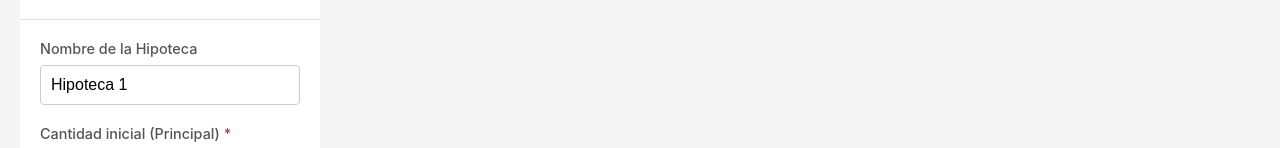
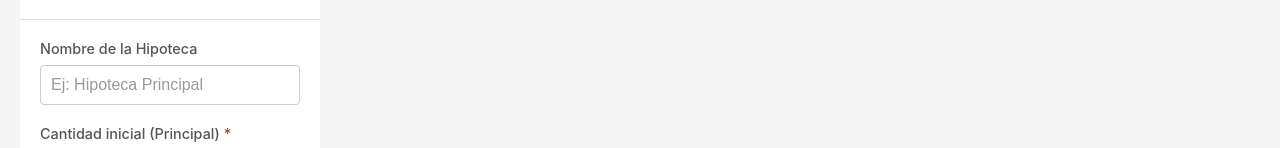
Before and after one commit to aecostas/mortgage-simulator, a React (Vite) app: page / in a window 1280 px wide. Shown: the part 227-375 px from the top of the page. Built offline with nearby package versions, Linux system fonts and the light colour scheme.

Commit message:
Save info between tabs

```diff
--- a/package.json
+++ b/package.json
@@ -14,7 +14,8 @@
     "@patternfly/react-icons": "^6.4.0",
     "@patternfly/react-table": "^6.4.1",
     "react": "^19.2.0",
-    "react-dom": "^19.2.0"
+    "react-dom": "^19.2.0",
+    "zustand": "^5.0.11"
   },
   "devDependencies": {
     "@eslint/js": "^9.39.1",
--- a/src/App.tsx
+++ b/src/App.tsx
@@ -1,71 +1,27 @@
-import { useState } from 'react';
 import { MortgageForm } from './components/MortgageForm/MortgageForm';
 import { AmortizationTable } from './components/AmortizationTable/AmortizationTable';
 import { Tabs } from './components/Tabs/Tabs';
-import { calculateAmortization } from './utils/amortization';
-import type { MortgageConfig, AmortizationRow } from './utils/amortization';
+import { useMortgageStore } from './store/mortgageStore';
 import './App.scss';
 
-interface Mortgage {
-  id: string;
-  name: string;
-  config: MortgageConfig | null;
-  schedule: AmortizationRow[];
-}
+function App() {
+  const mortgages = useMortgageStore((state) => state.mortgages);
+  const activeMortgageId = useMortgageStore((state) => state.activeMortgageId);
+  const addMortgage = useMortgageStore((state) => state.addMortgage);
+  const removeMortgage = useMortgageStore((state) => state.removeMortgage);
+  const setActiveMortgageId = useMortgageStore((state) => state.setActiveMortgageId);
+  const calculateSchedule = useMortgageStore((state) => state.calculateSchedule);
 
-function App() {
-  const [mortgages, setMortgages] = useState<Mortgage[]>([
-    { id: '1', name: 'Hipoteca 1', config: null, schedule: [] },
-  ]);
-  const [activeMortgageId, setActiveMortgageId] = useState<string>('1');
-
-  const handleFormSubmit = (mortgageId: string, config: MortgageConfig) => {
+  const handleFormSubmit = (mortgageId: string, config: Parameters<typeof calculateSchedule>[1]) => {
     try {
-      const schedule = calculateAmortization(config);
-      setMortgages((prev) =>
-        prev.map((m) =>
-          m.id === mortgageId
-            ? { ...m, config, schedule, name: config.name || m.name || `Hipoteca ${mortgageId}` }
-            : m
-        )
-      );
+      calculateSchedule(mortgageId, config);
     } catch (error) {
       alert(error instanceof Error ? error.message : 'Error al calcular la amortización');
     }
   };
 
-  const handleNameChange = (mortgageId: string, newName: string) => {
-    setMortgages((prev) =>
-      prev.map((m) => (m.id === mortgageId ? { ...m, name: newName || `Hipoteca ${mortgageId}` } : m))
-    );
-  };
-
   const handleAddMortgage = () => {
-    const newId = String(Date.now());
-    const newMortgage: Mortgage = {
-      id: newId,
-      name: `Hipoteca ${mortgages.length + 1}`,
-      config: null,
-      schedule: [],
-    };
-    setMortgages((prev) => [...prev, newMortgage]);
-    setActiveMortgageId(newId);
-  };
-
-  const handleRemoveMortgage = (mortgageId: string) => {
-    if (mortgages.length === 1) {
-      alert('Debe haber al menos una hipoteca');
-      return;
-    }
-
-    setMortgages((prev) => {
-      const filtered = prev.filter((m) => m.id !== mortgageId);
-      // Si eliminamos la pestaña activa, activar la primera disponible
-      if (activeMortgageId === mortgageId) {
-        setActiveMortgageId(filtered[0].id);
-      }
-      return filtered;
-    });
+    addMortgage();
   };
 
   const handleTabChange = (tabId: string) => {
@@ -85,9 +41,8 @@ function App() {
           <div className="app-form-wrapper">
             <MortgageForm
               key={mortgage.id}
+              mortgageId={mortgage.id}
               onSubmit={(config) => handleFormSubmit(mortgage.id, config)}
-              initialName={mortgage.name}
-              onNameChange={(newName) => handleNameChange(mortgage.id, newName)}
             />
           </div>
         </div>
@@ -111,9 +66,9 @@ function App() {
       <h1 className="app-title">Calculadora de Hipoteca</h1>
       <Tabs
         tabs={tabs}
-        activeTabId={activeMortgageId}
+        activeTabId={activeMortgageId ?? '1'}
         onTabChange={handleTabChange}
-        onTabClose={handleRemoveMortgage}
+        onTabClose={removeMortgage}
       />
     </div>
   );
--- a/src/components/MortgageForm/MortgageForm.tsx
+++ b/src/components/MortgageForm/MortgageForm.tsx
@@ -1,39 +1,39 @@
-import { useState } from 'react';
 import type { MortgageConfig, InterestPeriod } from '../../utils/amortization';
+import { useMortgageStore } from '../../store/mortgageStore';
 import './MortgageForm.scss';
 
 interface MortgageFormProps {
+  mortgageId: string;
   onSubmit: (config: MortgageConfig) => void;
-  initialName?: string;
-  onNameChange?: (name: string) => void;
 }
 
-export function MortgageForm({ onSubmit, initialName = '', onNameChange }: MortgageFormProps) {
-  const [name, setName] = useState<string>(initialName);
+export function MortgageForm({ mortgageId, onSubmit }: MortgageFormProps) {
+  const mortgage = useMortgageStore((state) => state.getMortgage(mortgageId));
+  const updateFormState = useMortgageStore((state) => state.updateFormState);
+
+  const formState = mortgage?.formState ?? {
+    name: '',
+    principal: 100000,
+    months: 360,
+    periods: [{ startMonth: 1, endMonth: 360, annualInterestRate: 3.5 }],
+  };
+
+  const { name, principal, months, periods } = formState;
 
   const handleNameChange = (newName: string) => {
-    setName(newName);
-    onNameChange?.(newName);
+    updateFormState(mortgageId, { name: newName });
   };
-  const [principal, setPrincipal] = useState<number>(100000);
-  const [months, setMonths] = useState<number>(360);
-  const [periods, setPeriods] = useState<InterestPeriod[]>([
-    { startMonth: 1, endMonth: 360, annualInterestRate: 3.5 },
-  ]);
 
   const handleSubmit = (e: React.FormEvent) => {
     e.preventDefault();
 
-    // Validar que los periodos cubran toda la duración
     const sortedPeriods = [...periods].sort((a, b) => a.startMonth - b.startMonth);
 
-    // Verificar que empiecen en el mes 1
     if (sortedPeriods[0].startMonth !== 1) {
       alert('El primer periodo debe empezar en el mes 1');
       return;
     }
 
-    // Verificar que no haya huecos
     for (let i = 0; i < sortedPeriods.length - 1; i++) {
       if (sortedPeriods[i].endMonth + 1 !== sortedPeriods[i + 1].startMonth) {
         alert('Los periodos deben ser consecutivos sin huecos');
@@ -41,7 +41,6 @@ export function MortgageForm({ onSubmit, initialName = '', onNameChange }: Mortg
       }
     }
 
-    // Verificar que el último periodo cubra hasta el final
     const lastPeriod = sortedPeriods[sortedPeriods.length - 1];
     if (lastPeriod.endMonth < months) {
       alert(`El último periodo debe llegar hasta el mes ${months}`);
@@ -57,10 +56,12 @@ export function MortgageForm({ onSubmit, initialName = '', onNameChange }: Mortg
   };
 
   const handleReset = () => {
-    setName('');
-    setPrincipal(100000);
-    setMonths(360);
-    setPeriods([{ startMonth: 1, endMonth: 360, annualInterestRate: 3.5 }]);
+    updateFormState(mortgageId, {
+      name: mortgage?.name ?? 'Hipoteca 1',
+      principal: 100000,
+      months: 360,
+      periods: [{ startMonth: 1, endMonth: 360, annualInterestRate: 3.5 }],
+    });
   };
 
   const addPeriod = () => {
@@ -72,14 +73,12 @@ export function MortgageForm({ onSubmit, initialName = '', onNameChange }: Mortg
       return;
     }
 
-    const newStartMonth = lastPeriod.endMonth + 1;
     const newPeriod: InterestPeriod = {
-      startMonth: newStartMonth,
+      startMonth: lastPeriod.endMonth + 1,
       endMonth: months,
       annualInterestRate: lastPeriod.annualInterestRate,
     };
-
-    setPeriods([...periods, newPeriod]);
+    updateFormState(mortgageId, { periods: [...periods, newPeriod] });
   };
 
   const removePeriod = (index: number) => {
@@ -87,15 +86,14 @@ export function MortgageForm({ onSubmit, initialName = '', onNameChange }: Mortg
       alert('Debe haber al menos un periodo');
       return;
     }
-
     const newPeriods = periods.filter((_, i) => i !== index);
-    setPeriods(newPeriods);
+    updateFormState(mortgageId, { periods: newPeriods });
   };
 
   const updatePeriod = (index: number, field: keyof InterestPeriod, value: number) => {
     const newPeriods = [...periods];
     newPeriods[index] = { ...newPeriods[index], [field]: value };
-    setPeriods(newPeriods);
+    updateFormState(mortgageId, { periods: newPeriods });
   };
 
   const totalYears = Math.ceil(months / 12);
@@ -108,9 +106,7 @@ export function MortgageForm({ onSubmit, initialName = '', onNameChange }: Mortg
         <form onSubmit={handleSubmit}>
           <fieldset className="form-section">
             <div className="form-group">
-              <label htmlFor="name">
-                Nombre de la Hipoteca
-              </label>
+              <label htmlFor="name">Nombre de la Hipoteca</label>
               <input
                 type="text"
                 id="name"
@@ -128,7 +124,7 @@ export function MortgageForm({ onSubmit, initialName = '', onNameChange }: Mortg
                 <button
                   type="button"
                   className="input-button"
-                  onClick={() => setPrincipal(Math.max(0, principal - 1000))}
+                  onClick={() => updateFormState(mortgageId, { principal: Math.max(0, principal - 1000) })}
                 >
                   −
                 </button>
@@ -138,7 +134,7 @@ export function MortgageForm({ onSubmit, initialName = '', onNameChange }: Mortg
                   value={principal}
                   onChange={(e) => {
                     const value = parseFloat(e.target.value) || 0;
-                    setPrincipal(Math.max(0, value));
+                    updateFormState(mortgageId, { principal: Math.max(0, value) });
                   }}
                   min={0}
                   step={1000}
@@ -148,7 +144,7 @@ export function MortgageForm({ onSubmit, initialName = '', onNameChange }: Mortg
                 <button
                   type="button"
                   className="input-button"
-                  onClick={() => setPrincipal(principal + 1000)}
+                  onClick={() => updateFormState(mortgageId, { principal: principal + 1000 })}
                 >
                   +
                 </button>
@@ -163,7 +159,7 @@ export function MortgageForm({ onSubmit, initialName = '', onNameChange }: Mortg
                 <button
                   type="button"
                   className="input-button"
-                  onClick={() => setMonths(Math.max(1, months - 12))}
+                  onClick={() => updateFormState(mortgageId, { months: Math.max(1, months - 12) })}
                 >
                   −
                 </button>
@@ -173,7 +169,7 @@ export function MortgageForm({ onSubmit, initialName = '', onNameChange }: Mortg
                   value={months}
                   onChange={(e) => {
                     const value = parseInt(e.target.value) || 1;
-                    setMonths(Math.max(1, value));
+                    updateFormState(mortgageId, { months: Math.max(1, value) });
                   }}
                   min={1}
                   required
@@ -182,7 +178,7 @@ export function MortgageForm({ onSubmit, initialName = '', onNameChange }: Mortg
                 <button
                   type="button"
                   className="input-button"
-                  onClick={() => setMonths(months + 12)}
+                  onClick={() => updateFormState(mortgageId, { months: months + 12 })}
                 >
                   +
                 </button>
@@ -203,7 +199,10 @@ export function MortgageForm({ onSubmit, initialName = '', onNameChange }: Mortg
                 );
 
                 return (
-                  <div key={`${period.startMonth}-${period.endMonth}-${index}`} className="period-card">
+                  <div
+                    key={`${period.startMonth}-${period.endMonth}-${index}`}
+                    className="period-card"
+                  >
                     <div className="period-header">
                       <h4>Periodo {index + 1}</h4>
                       {periods.length > 1 && (
@@ -247,7 +246,11 @@ export function MortgageForm({ onSubmit, initialName = '', onNameChange }: Mortg
                           value={period.endMonth}
                           onChange={(e) => {
                             const value = parseInt(e.target.value) || 1;
-                            updatePeriod(originalIndex, 'endMonth', Math.max(period.startMonth, Math.min(months, value)));
+                            updatePeriod(
+                              originalIndex,
+                              'endMonth',
+                              Math.max(period.startMonth, Math.min(months, value))
+                            );
                           }}
                           min={period.startMonth}
                           max={months}
@@ -263,7 +266,13 @@ export function MortgageForm({ onSubmit, initialName = '', onNameChange }: Mortg
                           <button
                             type="button"
                             className="input-button"
-                            onClick={() => updatePeriod(originalIndex, 'annualInterestRate', Math.max(0, period.annualInterestRate - 0.1))}
+                            onClick={() =>
+                              updatePeriod(
+                                originalIndex,
+                                'annualInterestRate',
+                                Math.max(0, period.annualInterestRate - 0.1)
+                              )
+                            }
                           >
                             −
                           </button>
@@ -283,7 +292,13 @@ export function MortgageForm({ onSubmit, initialName = '', onNameChange }: Mortg
                           <button
                             type="button"
                             className="input-button"
-                            onClick={() => updatePeriod(originalIndex, 'annualInterestRate', period.annualInterestRate + 0.1)}
+                            onClick={() =>
+                              updatePeriod(
+                                originalIndex,
+                                'annualInterestRate',
+                                period.annualInterestRate + 0.1
+                              )
+                            }
                           >
                             +
                           </button>
@@ -295,11 +310,7 @@ export function MortgageForm({ onSubmit, initialName = '', onNameChange }: Mortg
               })}
             </div>
 
-            <button
-              type="button"
-              className="add-period-button"
-              onClick={addPeriod}
-            >
+            <button type="button" className="add-period-button" onClick={addPeriod}>
               ➕ Añadir Periodo
             </button>
           </fieldset>
--- /dev/null
+++ b/src/store/mortgageStore.ts
@@ -0,0 +1,122 @@
+import { create } from 'zustand';
+import { calculateAmortization } from '../utils/amortization';
+import type { InterestPeriod, MortgageConfig, AmortizationRow } from '../utils/amortization';
+
+export interface MortgageFormState {
+  name: string;
+  principal: number;
+  months: number;
+  periods: InterestPeriod[];
+}
+
+export interface MortgageTab {
+  id: string;
+  name: string;
+  formState: MortgageFormState;
+  schedule: AmortizationRow[];
+}
+
+const defaultFormState: MortgageFormState = {
+  name: '',
+  principal: 100000,
+  months: 360,
+  periods: [{ startMonth: 1, endMonth: 360, annualInterestRate: 3.5 }],
+};
+
+interface MortgageStore {
+  mortgages: MortgageTab[];
+  activeMortgageId: string | null;
+  addMortgage: () => string;
+  removeMortgage: (id: string) => void;
+  setActiveMortgageId: (id: string) => void;
+  getMortgage: (id: string) => MortgageTab | undefined;
+  updateFormState: (id: string, state: Partial<MortgageFormState>) => void;
+  calculateSchedule: (id: string, config?: MortgageConfig) => void;
+}
+
+export const useMortgageStore = create<MortgageStore>((set, get) => ({
+  mortgages: [
+    {
+      id: '1',
+      name: 'Hipoteca 1',
+      formState: { ...defaultFormState },
+      schedule: [],
+    },
+  ],
+  activeMortgageId: '1',
+
+  addMortgage: () => {
+    const newId = String(Date.now());
+    const { mortgages } = get();
+    const newMortgage: MortgageTab = {
+      id: newId,
+      name: `Hipoteca ${mortgages.length + 1}`,
+      formState: { ...defaultFormState, name: `Hipoteca ${mortgages.length + 1}` },
+      schedule: [],
+    };
+    set((state) => ({
+      mortgages: [...state.mortgages, newMortgage],
+      activeMortgageId: newId,
+    }));
+    return newId;
+  },
+
+  removeMortgage: (id: string) => {
+    const { mortgages, activeMortgageId } = get();
+    if (mortgages.length === 1) return;
+    const filtered = mortgages.filter((m) => m.id !== id);
+    const newActiveId = activeMortgageId === id ? filtered[0].id : activeMortgageId;
+    set({ mortgages: filtered, activeMortgageId: newActiveId });
+  },
+
+  setActiveMortgageId: (id: string) => {
+    set({ activeMortgageId: id });
+  },
+
+  getMortgage: (id: string) => {
+    return get().mortgages.find((m) => m.id === id);
+  },
+
+  updateFormState: (id: string, state: Partial<MortgageFormState>) => {
+    set((prev) => ({
+      mortgages: prev.mortgages.map((m) =>
+        m.id === id
+          ? {
+              ...m,
+              formState: { ...m.formState, ...state },
+              name: state.name !== undefined ? state.name : m.name,
+            }
+          : m
+      ),
+    }));
+  },
+
+  calculateSchedule: (id: string, config?: MortgageConfig) => {
+    const mortgage = get().getMortgage(id);
+    if (!mortgage) return;
+    const cfg: MortgageConfig = config ?? {
+      name: mortgage.formState.name,
+      principal: mortgage.formState.principal,
+      months: mortgage.formState.months,
+      periods: [...mortgage.formState.periods].sort((a, b) => a.startMonth - b.startMonth),
+    };
+    try {
+      const schedule = calculateAmortization(cfg);
+      const formState = config
+        ? {
+            name: config.name ?? mortgage.formState.name,
+            principal: config.principal,
+            months: config.months,
+            periods: config.periods,
+          }
+        : mortgage.formState;
+      set((prev) => ({
+        mortgages: prev.mortgages.map((m) =>
+          m.id === id ? { ...m, schedule, name: cfg.name || m.name, formState } : m
+        ),
+      }));
+    } catch (error) {
+      throw error;
+    }
+  },
+}));
```
Also changed, not shown: 1 other file (tests, documents, lock files or other folders).
